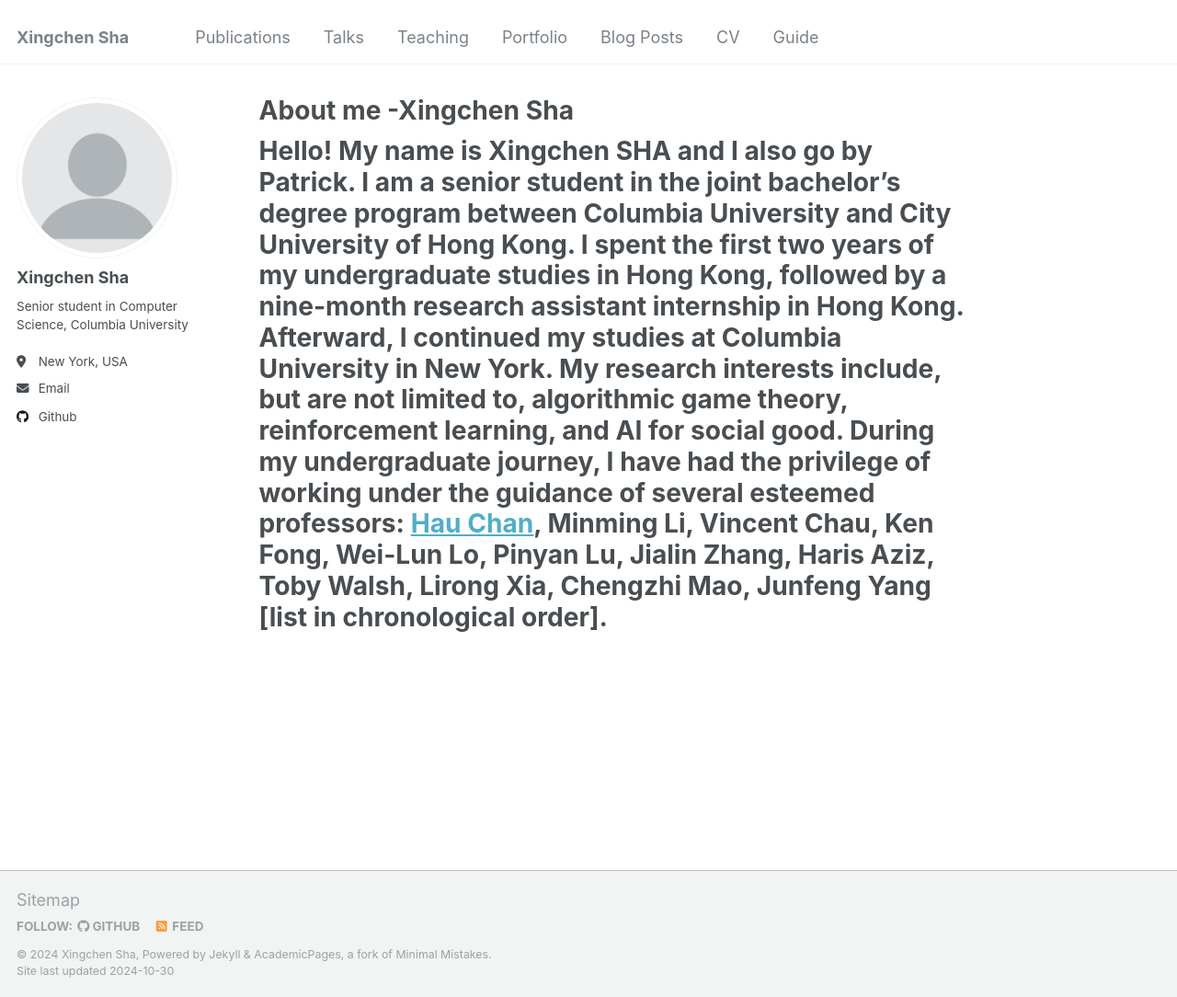
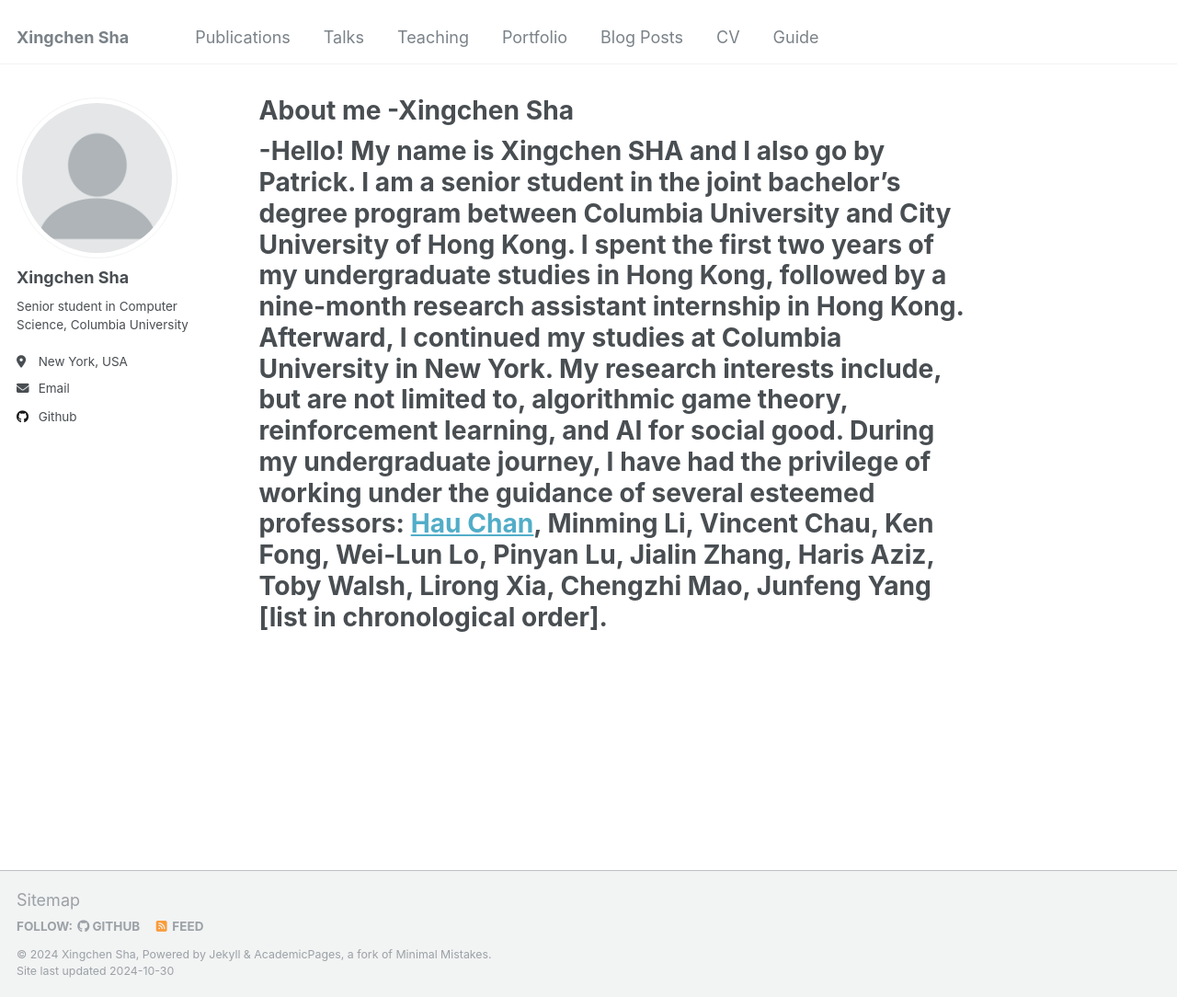
Before and after one commit to rocksxc/rocksxc.github.io, a Jekyll site: the page built from _pages/about.md, in a window 1280 px wide and 1084 px high. Shown: the whole window at 92% size. Built offline with Jekyll 4.4.1, drawn with Linux system fonts in a browser that asks for light colours.

```diff
--- a/_pages/about.md
+++ b/_pages/about.md
@@ -7,5 +7,5 @@ redirect_from:
   - /about.html
 ---
 
-Hello! My name is Xingchen SHA and I also go by Patrick. I am a senior student in the joint bachelor's degree program between Columbia University and City University of Hong Kong. I spent the first two years of my undergraduate studies in Hong Kong, followed by a nine-month research assistant internship in Hong Kong. Afterward, I continued my studies at Columbia University in New York. My research interests include, but are not limited to, algorithmic game theory, reinforcement learning, and AI for social good. During my undergraduate journey, I have had the privilege of working under the guidance of several esteemed professors: [Hau Chan](https://cse.unl.edu/~hchan/), Minming Li, Vincent Chau, Ken Fong, Wei-Lun Lo, Pinyan Lu, Jialin Zhang, Haris Aziz, Toby Walsh, Lirong Xia, Chengzhi Mao, Junfeng Yang [list in chronological order].
+-Hello! My name is Xingchen SHA and I also go by Patrick. I am a senior student in the joint bachelor's degree program between Columbia University and City University of Hong Kong. I spent the first two years of my undergraduate studies in Hong Kong, followed by a nine-month research assistant internship in Hong Kong. Afterward, I continued my studies at Columbia University in New York. My research interests include, but are not limited to, algorithmic game theory, reinforcement learning, and AI for social good. During my undergraduate journey, I have had the privilege of working under the guidance of several esteemed professors: [Hau Chan](https://cse.unl.edu/~hchan/), Minming Li, Vincent Chau, Ken Fong, Wei-Lun Lo, Pinyan Lu, Jialin Zhang, Haris Aziz, Toby Walsh, Lirong Xia, Chengzhi Mao, Junfeng Yang [list in chronological order].
 ======
```
